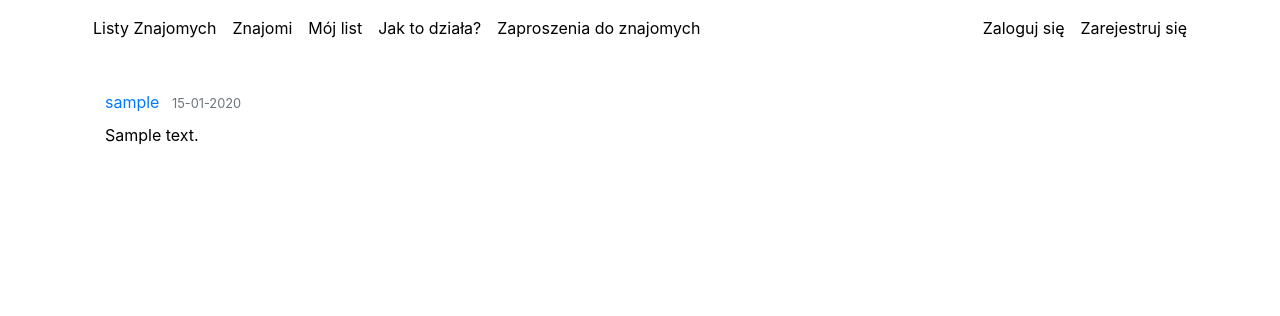
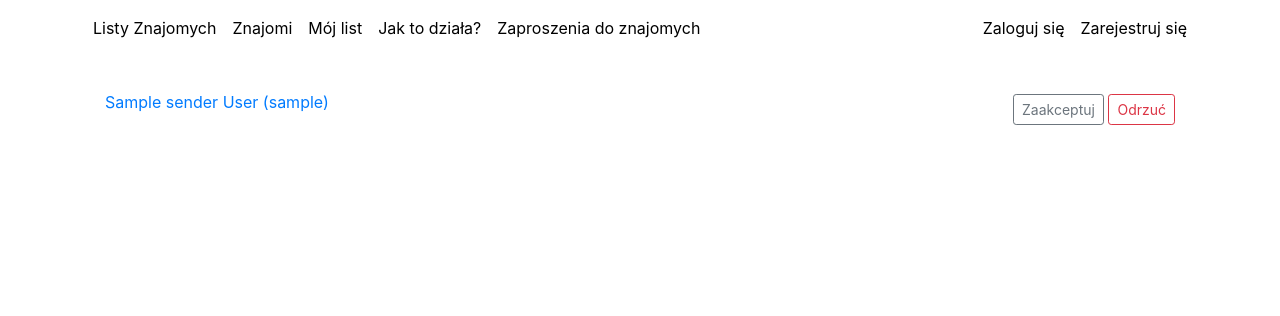
Before and after one commit to TomekQ13/LetterToSanta, a Flask app: template ListDoMikolaja/templates/friends_request_list.html in a window 1280 px wide. Shown: the top 316 px of the page. Run offline with Flask 2, Linux system fonts and the light colour scheme; the template is opened without the code that fills it: most values are stand-ins (such as "Sample title", 1, 10 or a date in 2020).

Commit message:
friend request deny done

```diff
--- a/ListDoMikolaja/templates/friends_request_list.html
+++ b/ListDoMikolaja/templates/friends_request_list.html
@@ -1,14 +1,26 @@
 {% extends "layout.html" %}
 {% block content %}
-    {% for request in requests %}
+    {% for request in requests_received %}
         <article class="media content-section">
             <div class="media-body">
-                <div class="article-metadata">
-                    <a class="mr-2" href="/">{{ request.author.username }}</a>
-                    <small class="text-muted">{{ post.date_posted.strftime('%d-%m-%Y') }}</small>
-                </div>
-                <p class="article-content">{{ post.content }}</p>
-          </div>
+                {% if request.sender.name and request.sender.surname %}
+                    <div class="article-metadata">
+                        <a class="mr-2" href="/">
+                            {{ request.sender.name }}  {{ request.sender.surname }} ({{ request.sender.username }})
+                        </a>
+                    </div>
+                {% else %}
+                    <div class="article-metadata">
+                        <a class="mr-2" href="/">
+                            {{ request.sender.username }}
+                        </a>
+                    </div>
+                {% endif %}
+            </div>
+            <div>
+                <a class="btn btn-secondary btn-sm mt-1 mb-1" href="{{url_for('friends.request_decline', request_id = request.id)}}">Zaakceptuj</a>
+                <a class="btn btn-danger btn-sm" href="/">Odrzuć</a>
+            </div>
         </article>
     {% endfor %}
 {% endblock content %}
--- a/helper_script.py
+++ b/helper_script.py
@@ -9,7 +9,7 @@ db.create_all()
 from ListDoMikolaja.models import FriendRequest, User
 from ListDoMikolaja.models import Friends
 
-user1 = User(username='tkuczak',email='asd',password='aaa')
+user1 = User(username='tkuczak',email='asd',password='aaa', name='Tomasz', surname='KKKKK')
 db.session.add(user1)
 db.session.commit()
 
@@ -38,7 +38,7 @@ db.session.commit()
 
 request1 = FriendRequest(sent_to_id=1, sent_by_id=3)
 request3 = FriendRequest(sent_to_id=1, sent_by_id=2, status_cd=1)
-request2 = FriendRequest(sent_to_id=2, sent_by_id=1)
+request2 = FriendRequest(sent_to_id=2, sent_by_id=1, status_cd=0)
 db.session.add(request1)
 db.session.commit()
 db.session.add(request2)
```
Also changed, not shown: ListDoMikolaja/friends/routes.py (+13 -3 lines).
